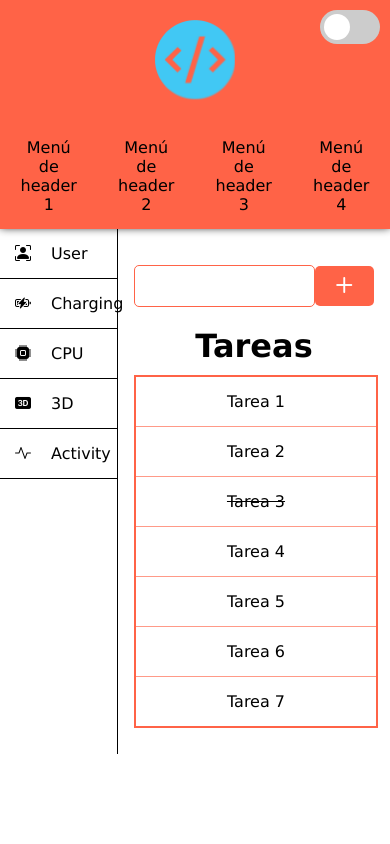
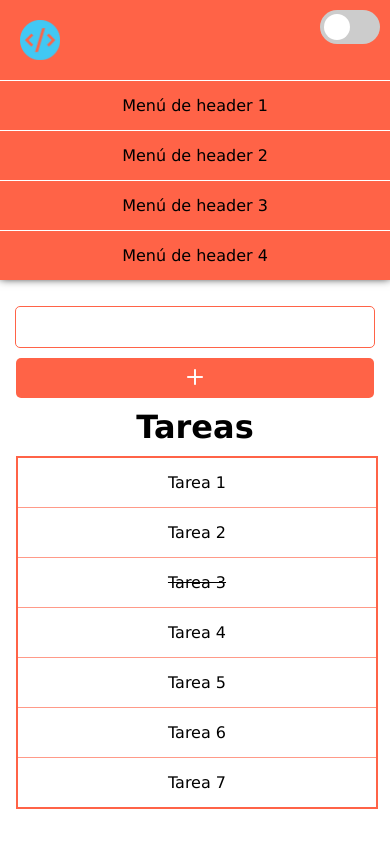
Before and after one commit to AndresMendezGutierrez/developtmentCourse, a plain HTML site: page index.html in a window 390 px wide. Drawn offline with nearby package versions, Linux system fonts and the light colour scheme.

Commit message:
feat: media query max-width 668px

```diff
--- a/css/style.css
+++ b/css/style.css
@@ -5,6 +5,11 @@
     --color-hover-blue: #41c7f4a8;
     --color-hover-tomato: #ff6347a5;
     --background-color-dark-mode: rgba(63, 62, 62, 0.793);
+}
+
+html,
+body {
+    height: 100%;
 }
 
 /*Reset sets*/
@@ -296,6 +301,68 @@ aside {
     }
 }
 
+/* -------------------------------------------------- */
+/* @@@@@@@@@@@@@@@@@    MEDIA - QUERY  @@@@@@@@@@@@@@@@@@@ */
+/* -------------------------------------------------- */
+@media (max-width: 668px) {
+    .asideContainer {
+        display: none;
+    }
+
+    .mainContainer {
+        width: 100%;
+    }
+
+    .containerControls {
+        width: 100%;
+        margin: 10px auto;
+        flex-direction: column;
+    }
+
+    .containerControls input {
+        width: 100%;
+        max-width: none;
+    }
+
+    .containerControls button {
+        margin-top: 10px;
+        width: 100%;
+    }
+
+    .header {
+        padding-top: 20px;
+    }
+
+    .headerImg {
+        width: 40px;
+        display: block;
+        margin: initial;
+        margin-left: 20px;
+        margin-bottom: 20px;
+    }
+}
+
+/*
+    .headerNav {
+        display: none;
+    } */
+
+.headerNav ul {
+    flex-direction: column;
+}
+
+.headerNav ul li {
+    border-bottom: 1px solid white;
+}
+
+.headerNav ul li:first-child {
+    border-top: 1px solid white;
+}
+
+.headerNav ul li:last-child {
+    border-bottom: none;
+}
+
 
 /* -------------------------------------------------- */
 /* DARK - MODE */
--- a/index.html
+++ b/index.html
@@ -3,6 +3,7 @@
 
 <head>
     <title>Ejercicio 1</title>
+    <meta name="viewport" content="width=device-width, initial-scale=1.0">
     <link rel="stylesheet" href="https://cdnjs.cloudflare.com/ajax/libs/animate.css/4.1.1/animate.min.css" />
     <link rel="stylesheet" href="/css/style.css" />
     <script>
```
